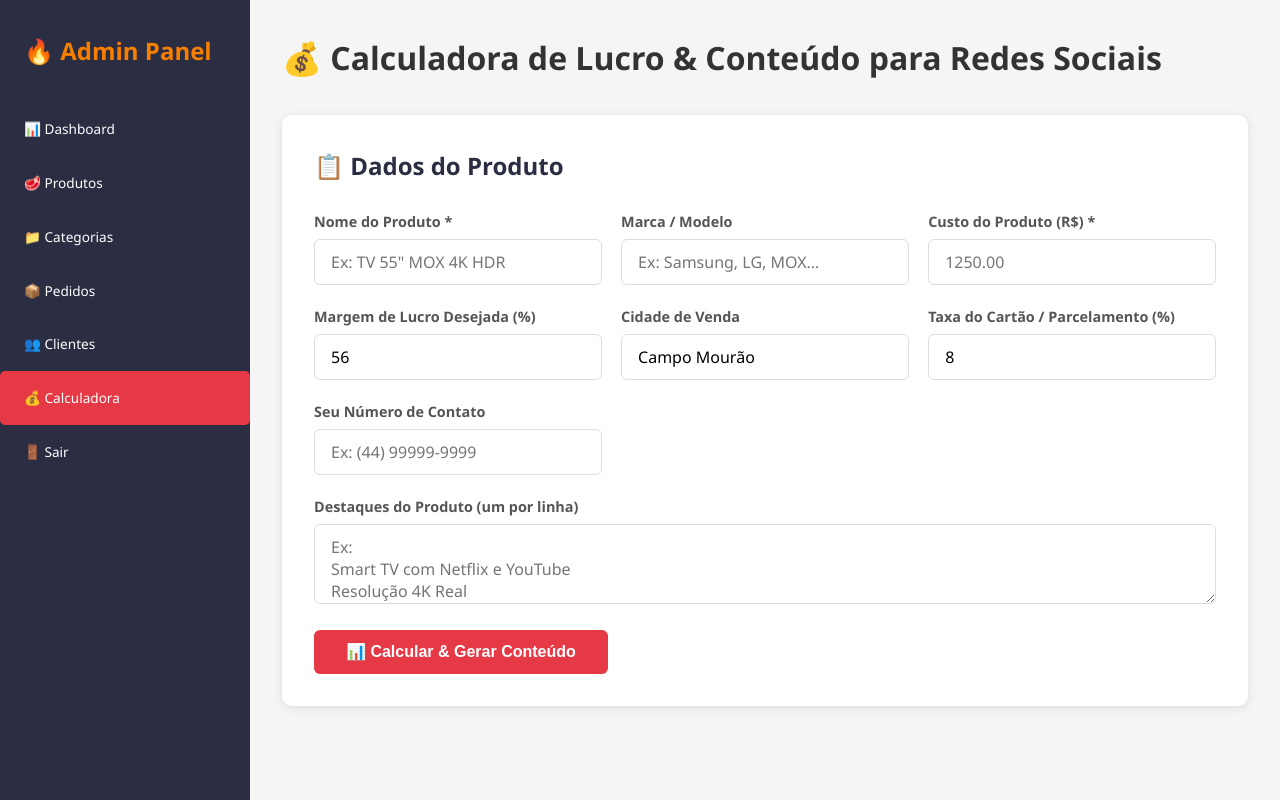
After one commit to LBPedroso/assadosdelivery, a PHP site: page /assados-delivery/admin/calculadora.php in a window 1280 px wide. The commit adds this page. Run offline with PHP 8.4, Linux system fonts and the light colour scheme; the visitor is signed in with stand-in values (Sample User, id 1); some libraries are stand-ins or nearby versions.

Commit message:
Add profit calculator and social media caption generator to admin panel
Co-authored-by: LBPedroso <183440701+LBPedroso@users.noreply.github.com>

```diff
--- /dev/null
+++ b/admin/calculadora.php
@@ -0,0 +1,454 @@
+<?php
+require_once '../config/config.php';
+require_once '../controllers/AuthController.php';
+
+$authController = new AuthController();
+$authController->requireAdmin();
+?>
+<!DOCTYPE html>
+<html lang="pt-BR">
+<head>
+    <meta charset="UTF-8">
+    <meta name="viewport" content="width=device-width, initial-scale=1.0">
+    <title>Calculadora de Lucro - Admin <?php echo SITE_NAME; ?></title>
+    <link rel="stylesheet" href="../public/assets/css/style.css">
+    <style>
+        .admin-container {
+            display: grid;
+            grid-template-columns: 250px 1fr;
+            min-height: 100vh;
+        }
+        .sidebar {
+            background: var(--cor-escura);
+            color: white;
+            padding: 2rem 0;
+        }
+        .sidebar h2 {
+            padding: 0 1.5rem;
+            margin-bottom: 2rem;
+            color: var(--cor-secundaria);
+        }
+        .sidebar nav a {
+            display: block;
+            padding: 1rem 1.5rem;
+            color: white;
+            text-decoration: none;
+            transition: all 0.3s;
+        }
+        .sidebar nav a:hover,
+        .sidebar nav a.active {
+            background: var(--cor-primaria);
+        }
+        .main-content {
+            padding: 2rem;
+            background: #f5f5f5;
+        }
+        .card {
+            background: white;
+            padding: 2rem;
+            border-radius: 10px;
+            box-shadow: 0 2px 10px rgba(0,0,0,0.1);
+            margin-bottom: 2rem;
+        }
+        .card h2 {
+            margin-bottom: 1.5rem;
+            color: var(--cor-escura);
+        }
+        .form-grid {
+            display: grid;
+            grid-template-columns: repeat(auto-fit, minmax(220px, 1fr));
+            gap: 1.2rem;
+        }
+        .form-group {
+            display: flex;
+            flex-direction: column;
+            gap: 0.4rem;
+        }
+        .form-group label {
+            font-weight: 600;
+            font-size: 0.9rem;
+            color: #555;
+        }
+        .form-group input,
+        .form-group select,
+        .form-group textarea {
+            padding: 0.7rem 1rem;
+            border: 1px solid #ddd;
+            border-radius: 6px;
+            font-size: 1rem;
+            font-family: inherit;
+            width: 100%;
+        }
+        .form-group textarea {
+            resize: vertical;
+            min-height: 80px;
+        }
+        .btn {
+            padding: 0.8rem 2rem;
+            border: none;
+            border-radius: 6px;
+            font-size: 1rem;
+            font-weight: 600;
+            cursor: pointer;
+            transition: opacity 0.2s;
+        }
+        .btn:hover { opacity: 0.85; }
+        .btn-primary {
+            background: var(--cor-primaria);
+            color: white;
+        }
+        .btn-copy {
+            background: var(--cor-secundaria);
+            color: white;
+            font-size: 0.85rem;
+            padding: 0.5rem 1.2rem;
+        }
+        .results-grid {
+            display: grid;
+            grid-template-columns: repeat(auto-fit, minmax(200px, 1fr));
+            gap: 1.2rem;
+            margin-bottom: 1.5rem;
+        }
+        .result-card {
+            border-radius: 8px;
+            padding: 1.2rem;
+            text-align: center;
+        }
+        .result-card h4 {
+            font-size: 0.85rem;
+            color: #666;
+            margin-bottom: 0.4rem;
+        }
+        .result-card .val {
+            font-size: 1.6rem;
+            font-weight: bold;
+        }
+        .result-card.green  { background: #e8f5e9; }
+        .result-card.green  .val { color: #2e7d32; }
+        .result-card.blue   { background: #e3f2fd; }
+        .result-card.blue   .val { color: #1565c0; }
+        .result-card.orange { background: #fff3e0; }
+        .result-card.orange .val { color: #e65100; }
+        .result-card.grey   { background: #f5f5f5; }
+        .result-card.grey   .val { color: #424242; }
+        .scenario-row {
+            display: flex;
+            align-items: center;
+            gap: 0.6rem;
+            background: #f9f9f9;
+            border-left: 4px solid var(--cor-secundaria);
+            padding: 0.8rem 1rem;
+            border-radius: 0 6px 6px 0;
+            margin-bottom: 0.8rem;
+        }
+        .scenario-row strong { min-width: 160px; }
+        .caption-box {
+            position: relative;
+            background: #f9f9f9;
+            border: 1px solid #e0e0e0;
+            border-radius: 8px;
+            padding: 1.2rem;
+            margin-bottom: 1.2rem;
+            white-space: pre-wrap;
+            font-family: inherit;
+            font-size: 0.95rem;
+            line-height: 1.6;
+        }
+        .caption-header {
+            display: flex;
+            justify-content: space-between;
+            align-items: center;
+            margin-bottom: 0.8rem;
+        }
+        .caption-header h3 { color: var(--cor-escura); }
+        .social-icon { font-size: 1.3rem; }
+        .hidden { display: none; }
+        .divider {
+            border: none;
+            border-top: 1px solid #eee;
+            margin: 1.5rem 0;
+        }
+        .tip-list {
+            list-style: none;
+            padding: 0;
+        }
+        .tip-list li {
+            padding: 0.5rem 0;
+            border-bottom: 1px solid #f0f0f0;
+        }
+        .tip-list li::before {
+            content: '💡 ';
+        }
+        .copied-msg {
+            display: none;
+            color: #2e7d32;
+            font-size: 0.85rem;
+            font-weight: 600;
+            margin-left: 0.5rem;
+        }
+    </style>
+</head>
+<body>
+<div class="admin-container">
+
+    <!-- SIDEBAR -->
+    <aside class="sidebar">
+        <h2>🔥 Admin Panel</h2>
+        <nav>
+            <a href="index.php">📊 Dashboard</a>
+            <a href="produtos.php">🥩 Produtos</a>
+            <a href="categorias.php">📁 Categorias</a>
+            <a href="pedidos.php">📦 Pedidos</a>
+            <a href="clientes.php">👥 Clientes</a>
+            <a href="calculadora.php" class="active">💰 Calculadora</a>
+            <a href="../logout.php">🚪 Sair</a>
+        </nav>
+    </aside>
+
+    <!-- CONTEÚDO PRINCIPAL -->
+    <main class="main-content">
+        <h1 style="margin-bottom: 2rem;">💰 Calculadora de Lucro & Conteúdo para Redes Sociais</h1>
+
+        <!-- FORMULÁRIO -->
+        <div class="card">
+            <h2>📋 Dados do Produto</h2>
+            <div class="form-grid">
+                <div class="form-group">
+                    <label for="nomeProduto">Nome do Produto *</label>
+                    <input type="text" id="nomeProduto" placeholder="Ex: TV 55&quot; MOX 4K HDR" />
+                </div>
+                <div class="form-group">
+                    <label for="marca">Marca / Modelo</label>
+                    <input type="text" id="marca" placeholder="Ex: Samsung, LG, MOX..." />
+                </div>
+                <div class="form-group">
+                    <label for="custoProduto">Custo do Produto (R$) *</label>
+                    <input type="number" id="custoProduto" min="0" step="0.01" placeholder="1250.00" />
+                </div>
+                <div class="form-group">
+                    <label for="margemDesejada">Margem de Lucro Desejada (%)</label>
+                    <input type="number" id="margemDesejada" min="0" max="500" step="1" placeholder="56" value="56" />
+                </div>
+                <div class="form-group">
+                    <label for="cidade">Cidade de Venda</label>
+                    <input type="text" id="cidade" placeholder="Ex: Campo Mourão" value="Campo Mourão" />
+                </div>
+                <div class="form-group">
+                    <label for="taxaCartao">Taxa do Cartão / Parcelamento (%)</label>
+                    <input type="number" id="taxaCartao" min="0" max="30" step="0.5" placeholder="8" value="8" />
+                </div>
+                <div class="form-group">
+                    <label for="telefone">Seu Número de Contato</label>
+                    <input type="text" id="telefone" placeholder="Ex: (44) 99999-9999" />
+                </div>
+                <div class="form-group" style="grid-column: 1 / -1;">
+                    <label for="descricaoProduto">Destaques do Produto (um por linha)</label>
+                    <textarea id="descricaoProduto" placeholder="Ex:&#10;Smart TV com Netflix e YouTube&#10;Resolução 4K Real&#10;Lacrada na caixa&#10;Entrega disponível"></textarea>
+                </div>
+            </div>
+            <br/>
+            <button class="btn btn-primary" onclick="calcular()">📊 Calcular & Gerar Conteúdo</button>
+        </div>
+
+        <!-- RESULTADOS (ocultos até calcular) -->
+        <div id="resultados" class="hidden">
+
+            <!-- ANÁLISE DE LUCRO -->
+            <div class="card">
+                <h2>📊 Análise de Lucro</h2>
+
+                <div class="results-grid">
+                    <div class="result-card grey">
+                        <h4>Custo</h4>
+                        <div class="val" id="res-custo">—</div>
+                    </div>
+                    <div class="result-card orange">
+                        <h4>Preço de Venda Sugerido</h4>
+                        <div class="val" id="res-venda">—</div>
+                    </div>
+                    <div class="result-card green">
+                        <h4>Lucro Líquido</h4>
+                        <div class="val" id="res-lucro">—</div>
+                    </div>
+                    <div class="result-card blue">
+                        <h4>Margem de Lucro</h4>
+                        <div class="val" id="res-margem">—</div>
+                    </div>
+                </div>
+
+                <hr class="divider" />
+                <h3 style="margin-bottom:1rem;">🎯 Cenários de Negociação</h3>
+                <div id="cenarios"></div>
+
+                <hr class="divider" />
+                <h3 style="margin-bottom:1rem;">💡 Dicas de Venda</h3>
+                <ul class="tip-list" id="dicas"></ul>
+            </div>
+
+            <!-- LEGENDAS PARA REDES SOCIAIS -->
+            <div class="card">
+                <h2>📱 Conteúdo para Redes Sociais</h2>
+                <p style="color:#666; margin-bottom:1.5rem;">Clique em "Copiar" para copiar a legenda e colar diretamente na rede social.</p>
+
+                <!-- FACEBOOK / MARKETPLACE -->
+                <div class="caption-header">
+                    <h3><span class="social-icon">👍</span> Facebook / Marketplace</h3>
+                    <div>
+                        <button class="btn btn-copy" onclick="copiar('facebook')">📋 Copiar</button>
+                        <span class="copied-msg" id="copied-facebook">✅ Copiado!</span>
+                    </div>
+                </div>
+                <div class="caption-box" id="caption-facebook"></div>
+
+                <!-- INSTAGRAM -->
+                <div class="caption-header">
+                    <h3><span class="social-icon">📸</span> Instagram</h3>
+                    <div>
+                        <button class="btn btn-copy" onclick="copiar('instagram')">📋 Copiar</button>
+                        <span class="copied-msg" id="copied-instagram">✅ Copiado!</span>
+                    </div>
+                </div>
+                <div class="caption-box" id="caption-instagram"></div>
+
+                <!-- TIKTOK -->
+                <div class="caption-header">
+                    <h3><span class="social-icon">🎵</span> TikTok</h3>
+                    <div>
+                        <button class="btn btn-copy" onclick="copiar('tiktok')">📋 Copiar</button>
+                        <span class="copied-msg" id="copied-tiktok">✅ Copiado!</span>
+                    </div>
+                </div>
+                <div class="caption-box" id="caption-tiktok"></div>
+
+                <!-- WHATSAPP STATUS -->
+                <div class="caption-header">
+                    <h3><span class="social-icon">💬</span> WhatsApp (Status / Grupos)</h3>
+                    <div>
+                        <button class="btn btn-copy" onclick="copiar('whatsapp')">📋 Copiar</button>
+                        <span class="copied-msg" id="copied-whatsapp">✅ Copiado!</span>
+                    </div>
+                </div>
+                <div class="caption-box" id="caption-whatsapp"></div>
+            </div>
+        </div>
+    </main>
+</div>
+
+<script>
+function fmt(valor) {
+    return 'R$ ' + valor.toLocaleString('pt-BR', { minimumFractionDigits: 2, maximumFractionDigits: 2 });
+}
+
+function calcular() {
+    const nome     = document.getElementById('nomeProduto').value.trim();
+    const marca    = document.getElementById('marca').value.trim();
+    const custo    = parseFloat(document.getElementById('custoProduto').value) || 0;
+    const margem   = parseFloat(document.getElementById('margemDesejada').value) || 56;
+    const taxaCartao = parseFloat(document.getElementById('taxaCartao').value) || 8;
+    const cidade   = document.getElementById('cidade').value.trim() || 'Campo Mourão';
+    const telefone = document.getElementById('telefone').value.trim() || '[SEU NÚMERO AQUI]';
+    const descRaw  = document.getElementById('descricaoProduto').value.trim();
+
+    if (!nome || custo <= 0) {
+        alert('Preencha o nome e o custo do produto.');
+        return;
+    }
+
+    const precoVenda  = custo * (1 + margem / 100);
+    // Preço de negociação: aplica 85% da margem original (redução de 15% na margem)
+    const precoNegoc  = custo * (1 + (margem * 0.85) / 100);
+    // Preço no cartão: acrescenta a taxa configurada pelo usuário
+    const taxaFator   = 1 + taxaCartao / 100;
+    const precoCartao = precoVenda * taxaFator;
+    // Lucro no cartão descontando a taxa de processamento do custo
+    const lucroCartao = precoCartao - custo * taxaFator;
+    const lucro       = precoVenda - custo;
+    const margemReal  = (lucro / custo) * 100;
+
+    // Preencher cards de resultado
+    document.getElementById('res-custo').textContent   = fmt(custo);
+    document.getElementById('res-venda').textContent   = fmt(precoVenda);
+    document.getElementById('res-lucro').textContent   = fmt(lucro);
+    document.getElementById('res-margem').textContent  = margemReal.toFixed(1) + '%';
+
+    // Cenários
+    const cenariosEl = document.getElementById('cenarios');
+    cenariosEl.innerHTML = `
+        <div class="scenario-row">
+            <strong>💰 Venda à Vista:</strong>
+            <span>${fmt(precoVenda)} &rarr; Lucro: ${fmt(lucro)}</span>
+        </div>
+        <div class="scenario-row">
+            <strong>🤝 Com Desconto (negociação):</strong>
+            <span>${fmt(precoNegoc)} &rarr; Lucro: ${fmt(precoNegoc - custo)}</span>
+        </div>
+        <div class="scenario-row">
+            <strong>💳 Parcelado no Cartão (estimativa 10x):</strong>
+            <span>${fmt(precoCartao)} &rarr; Lucro ap. taxa: ${fmt(lucroCartao)}</span>
+        </div>
+    `;
+
+    // Dicas
+    document.getElementById('dicas').innerHTML = `
+        <li>Poste no <strong>Marketplace do Facebook</strong> de ${cidade} — maior alcance local.</li>
+        <li>Faça um vídeo curto do produto ligado e poste no <strong>Status do WhatsApp</strong> e no <strong>Instagram Stories</strong>.</li>
+        <li>Anuncie nos grupos de classificados e brique de ${cidade} no Facebook.</li>
+        <li>Coloque o preço de ${fmt(precoCartao)} para ter margem de negociação e fechar em ${fmt(precoVenda)} à vista.</li>
+        <li>Imagens "estilo de vida" (produto em uso) vendem mais que fotos de caixa.</li>
+    `;
+
+    // Montar destaques do produto
+    const destaques = descRaw
+        ? descRaw.split('\n').filter(l => l.trim()).map(l => '✅ ' + l.trim()).join('\n')
+        : '✅ Produto em ótimo estado\n✅ Pronta entrega\n✅ Entrega disponível em ' + cidade;
+
+    const nomeMarca = marca ? nome + ' ' + marca : nome;
+
+    // LEGENDAS
+    const captFacebook = `📺 ${nomeMarca.toUpperCase()} — LACRADO/NOVO!\n\n` +
+        `Oportunidade para quem quer o melhor custo-benefício em ${cidade}!\n\n` +
+        destaques + '\n\n' +
+        `💰 Preço: ${fmt(precoVenda)} (ou ${fmt(precoCartao)} em até 10x no cartão — consulte taxas)\n` +
+        `🚚 Entrega em ${cidade}!\n\n` +
+        `📲 Interessados, chame no WhatsApp ou Direct: ${telefone}\n\n` +
+        `#venda #${cidade.replace(/\s/g, '').toLowerCase()} #oportunidade #classificados`;
+
+    const captInstagram = `📺 ${nomeMarca} — NOVA OPORTUNIDADE! ✨\n\n` +
+        `${destaques}\n\n` +
+        `💰 ${fmt(precoVenda)} à vista | Parcela no cartão!\n` +
+        `📍 ${cidade}\n` +
+        `📲 Chama no Direct ou WhatsApp: ${telefone}\n\n` +
+        `#venda #${cidade.replace(/\s/g, '').toLowerCase()} #oportunidade #compra #oferta #marketplace`;
+
+    const captTiktok = `🔥 ${nomeMarca} por apenas ${fmt(precoVenda)}! 🔥\n\n` +
+        `📍 ${cidade} | 📲 ${telefone}\n\n` +
+        destaques + '\n\n' +
+        `Comenta ou manda mensagem pra fechar negócio! 👇\n\n` +
+        `#venda #oferta #${cidade.replace(/\s/g, '').toLowerCase()} #oportunidade #comprar`;
+
+    const captWhatsapp = `📺 *${nomeMarca}* — À VENDA!\n\n` +
+        destaques + '\n\n' +
+        `💰 *${fmt(precoVenda)}* à vista\n` +
+        `📍 ${cidade}\n\n` +
+        `Interessado? Manda mensagem! 👇\n${telefone}`;
+
+    document.getElementById('caption-facebook').textContent  = captFacebook;
+    document.getElementById('caption-instagram').textContent = captInstagram;
+    document.getElementById('caption-tiktok').textContent    = captTiktok;
+    document.getElementById('caption-whatsapp').textContent  = captWhatsapp;
+
+    document.getElementById('resultados').classList.remove('hidden');
+    document.getElementById('resultados').scrollIntoView({ behavior: 'smooth' });
+}
+
+function copiar(rede) {
+    const el = document.getElementById('caption-' + rede);
+    navigator.clipboard.writeText(el.textContent).then(() => {
+        const msg = document.getElementById('copied-' + rede);
+        msg.style.display = 'inline';
+        setTimeout(() => { msg.style.display = 'none'; }, 2500);
+    });
+}
+</script>
+</body>
+</html>
--- a/admin/categorias.php
+++ b/admin/categorias.php
@@ -341,6 +341,7 @@ $categorias = $categoriaModel->findAll();
                 <a href="categorias.php" class="active">📁 Categorias</a>
                 <a href="pedidos.php">📦 Pedidos</a>
                 <a href="clientes.php">👥 Clientes</a>
+                <a href="calculadora.php">💰 Calculadora</a>
                 <a href="../logout.php">🚪 Sair</a>
             </nav>
         </aside>
--- a/admin/clientes.php
+++ b/admin/clientes.php
@@ -316,6 +316,7 @@ $clientes = $stmt->fetchAll(PDO::FETCH_ASSOC);
                 <a href="categorias.php">📁 Categorias</a>
                 <a href="pedidos.php">📦 Pedidos</a>
                 <a href="clientes.php" class="active">👥 Clientes</a>
+                <a href="calculadora.php">💰 Calculadora</a>
                 <a href="../logout.php">🚪 Sair</a>
             </nav>
         </aside>
--- a/admin/index.php
+++ b/admin/index.php
@@ -120,6 +120,7 @@ $totalCategorias = count($categoriaModel->findAtivas());
                 <a href="categorias.php">🏷️ Categorias</a>
                 <a href="pedidos.php">🛒 Pedidos</a>
                 <a href="clientes.php">👥 Clientes</a>
+                <a href="calculadora.php">💰 Calculadora</a>
                 <a href="../index.php" target="_blank">🌐 Ver Site</a>
                 <a href="../logout.php">🚪 Sair</a>
             </nav>
--- a/admin/pedidos.php
+++ b/admin/pedidos.php
@@ -351,6 +351,7 @@ $statusCores = [
                 <a href="categorias.php">📁 Categorias</a>
                 <a href="pedidos.php" class="active">📦 Pedidos</a>
                 <a href="clientes.php">👥 Clientes</a>
+                <a href="calculadora.php">💰 Calculadora</a>
                 <a href="../logout.php">🚪 Sair</a>
             </nav>
         </aside>
--- a/admin/produtos.php
+++ b/admin/produtos.php
@@ -421,6 +421,7 @@ $categorias = $categoriaModel->findAll();
                 <a href="categorias.php">📁 Categorias</a>
                 <a href="pedidos.php">📦 Pedidos</a>
                 <a href="clientes.php">👥 Clientes</a>
+                <a href="calculadora.php">💰 Calculadora</a>
                 <a href="../logout.php">🚪 Sair</a>
             </nav>
         </aside>
```
